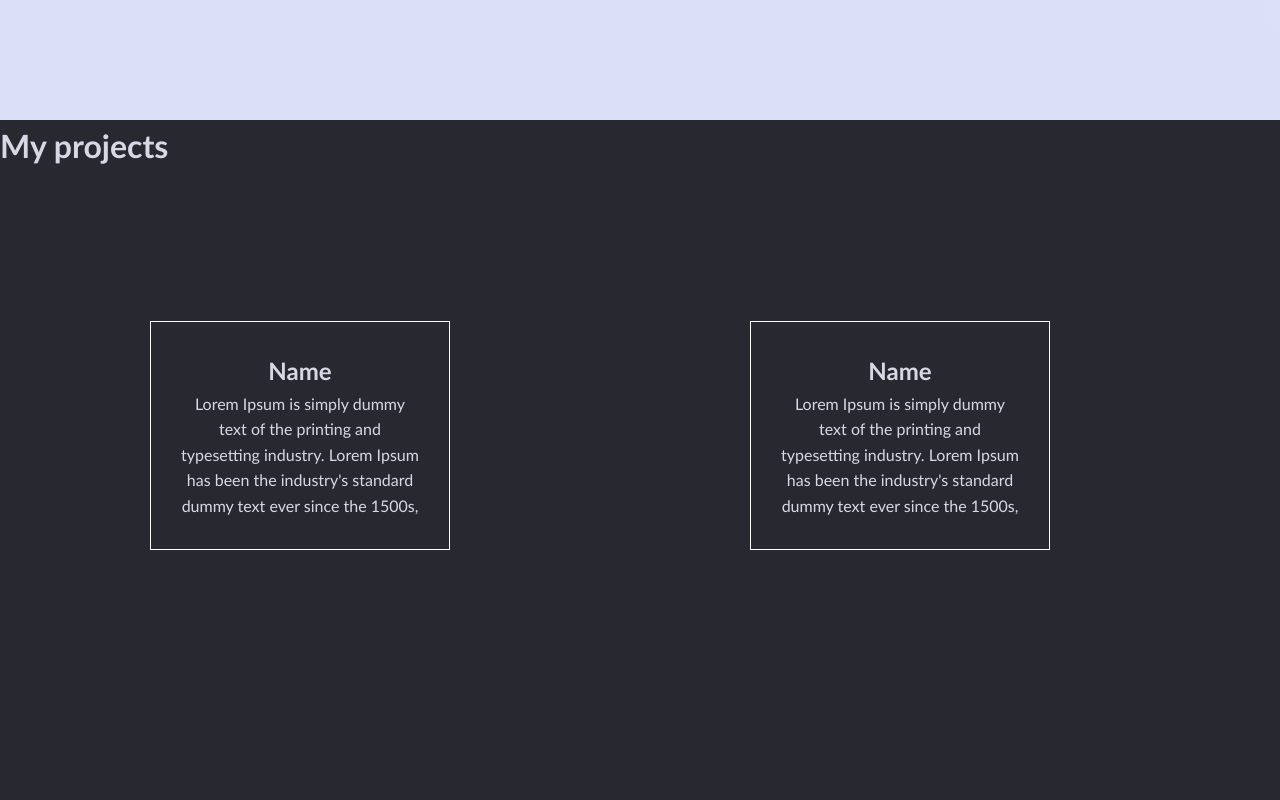
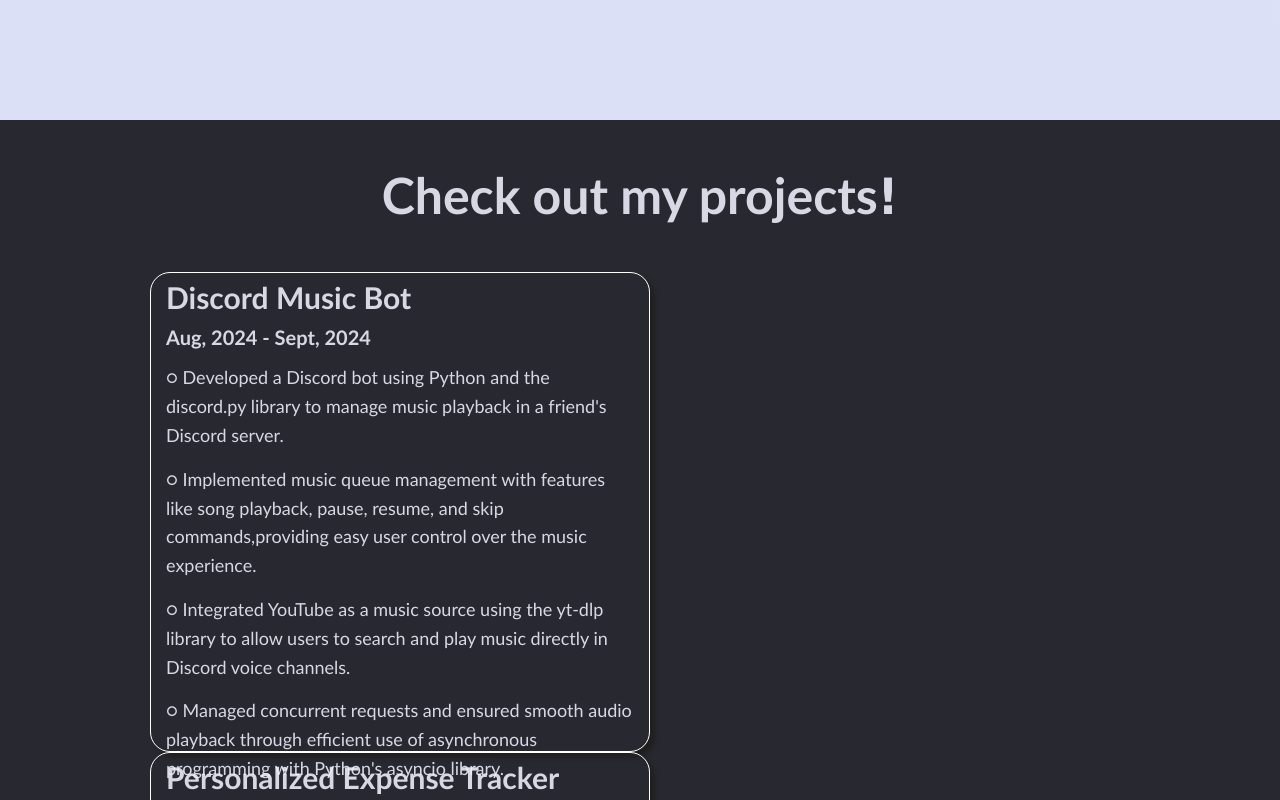
Before and after one commit to phuProjects/Personal-Portfolio, a React (Vite) app in the folder my-react-app/: page / in a window 1280 px wide. Shown: the part 1500-2300 px from the top of the page. Built offline with nearby package versions, Linux system fonts and the light colour scheme.

Commit message:
project page done

```diff
--- a/my-react-app/src/App.css
+++ b/my-react-app/src/App.css
@@ -112,11 +112,41 @@ button:hover{
     color: rgba(238, 239, 251, 0.888);
 }
 
+.projects-page .project-headline{
+    display: flex;
+    justify-content: center;
+    padding: 2.2rem;
+}
+
+.projects-page .project-headline h1{
+    font-size: 50px;
+}
+
+.projects-page .project-headline h1 span{
+    font-family: 'Tahoma',sans-serif;
+}
+
 .card{
     border: 1px solid white;
-    max-width: 300px;
-    text-align: center;
-    padding: 30px;
-    margin: 150px;
+    border-radius: 20px;
+    max-width: 500px;
+    margin-left: 150px;
+    padding-bottom: 100px;
+    padding: 0px 15px 50px 15px;
     display: inline-block;
+    height: 30rem;
+    vertical-align: top;
+    box-shadow: 5px 5px 5px rgb(32, 31, 31);
 }
+
+.card h2{
+    font-size: 30px;
+}
+.card h3{
+    font-size: 20px;
+    padding-bottom: 10px;
+}
+.card p{
+    font-size: 18px;
+    padding-bottom: 15px;
+}
--- a/my-react-app/src/components/Header.jsx
+++ b/my-react-app/src/components/Header.jsx
@@ -7,7 +7,7 @@ export default function Header(){
                 <ul>
                     <a href="#home">Home</a>
                     <a href="#about">About</a>
-                    <a href="https://drive.google.com/file/d/1CSqMWXtTI_bPEu5Mz8uSy6JsMZ51CK79/view?usp=drive_link" target="blank">Resume</a>
+                    <a href="https://drive.google.com/file/d/1t6NStODDupvsXqh0_xxAGw-TSBMMfDGi/view?usp=drive_link" target="blank">Resume</a>
                     <a href="#projects">Projects</a>
                 </ul>
             </nav>
--- a/my-react-app/src/components/Project-card.jsx
+++ b/my-react-app/src/components/Project-card.jsx
@@ -1,13 +1,11 @@
 
-export default function Project_card(){
+export default function Project_card({name, date, description}){
 
     return(
         <div className="card">
-            <h2>Name</h2>
-            <p>Lorem Ipsum is simply dummy text of
-                the printing and typesetting industry.
-                Lorem Ipsum has been the industry's
-                standard dummy text ever since the 1500s, </p>
+            <h2>{name}</h2>
+            <h3>{date}</h3>
+            <p>{description}</p>
         </div>
     )
 }
--- a/my-react-app/src/components/Projects.jsx
+++ b/my-react-app/src/components/Projects.jsx
@@ -1,13 +1,58 @@
 import Project_card from './Project-card.jsx'
 
 export default function Projects(){
-    const card = Project_card()
+
 
     return(
         <div id="projects" className="projects-page">
-            <h1>My projects</h1>
-            {card}
-            {card}
+            <div className="project-headline">
+            <h1>Check out my projects<span>!</span></h1>
+            </div><div>
+
+            <Project_card
+            name="Discord Music Bot"
+            date="Aug, 2024 - Sept, 2024"
+            description={
+                <>
+                <p>○ Developed a Discord bot using Python
+                    and the discord.py library to manage music
+                    playback in a friend's Discord server.</p>
+
+                <p>○ Implemented music queue management with
+                    features like song playback, pause, resume,
+                    and skip commands,providing easy user control
+                    over the music experience.</p>
+
+                <p>○ Integrated YouTube as a music source using
+                    the yt-dlp library to allow users to search
+                    and play music directly in Discord voice channels.</p>
+
+                <p>○ Managed concurrent requests and ensured
+                    smooth audio playback through efficient use
+                    of asynchronous programming with Python's asyncio library.</p>
+                </>
+            }
+            />
+
+            <Project_card
+            name="Personalized Expense Tracker"
+            date="Aug, 2024 - Sept, 2024"
+            description={
+                <>
+                <p>○ Developed a Python-based expense tracking application to efficiently manage and categorize personal expenses.</p>
+
+                <p>○ Implemented key features such as adding, removing, and editing expenses, with support for multiple categories (e.g.,
+                groceries, entertainment, etc.).</p>
+
+                <p>○ Built functionality to generate reports that summarize expenses by category, date range, or custom filters to provide
+                users with detailed spending insights.</p>
+
+                <p>○ Integrated CSV file handling to save and load expense data, ensuring persistence between sessions and easy data
+                portability.</p>
+                </>
+            }
+            />
+            </div>
         </div>
     )
 }
```
